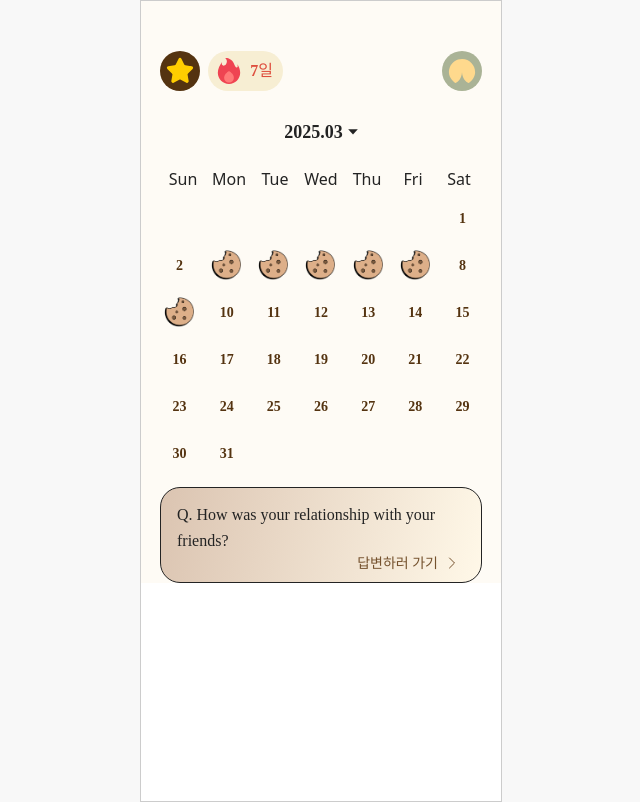
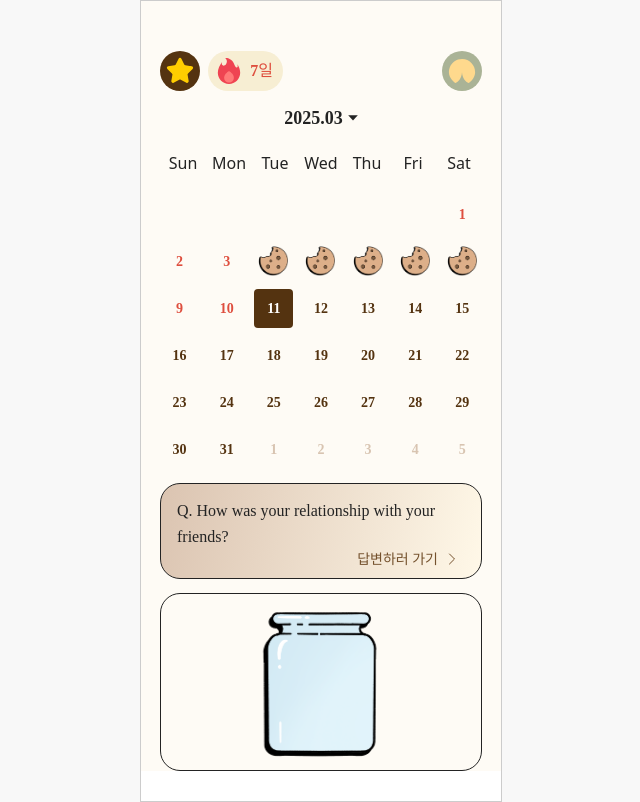
Before and after one commit to EFUB5-copybara/Frontend, a React (Vite) app in the folder qrumble/: page / in a window 1280 px wide. Shown: the whole page, without its empty margins (319-959 px from the left). Built offline with nearby package versions, Linux system fonts and the light colour scheme; a web font is replaced by a local one.

Commit message:
modify: homepage

```diff
--- a/qrumble/src/home/HomePage.jsx
+++ b/qrumble/src/home/HomePage.jsx
@@ -4,6 +4,7 @@ import MissionBar from "./components/MissionBar";
 import MonthSelector from "./components/MonthSelector";
 import Calendar from "./components/Calendar";
 import DailyQuestion from "./components/DailyQuestion";
+import Cookiejar from "./components/Cookiejar";
 
 function HomePage() {
   const [year, setYear] = useState(2025);
@@ -17,9 +18,12 @@ function HomePage() {
   return (
     <Container>
       <MissionBar />
-      <MonthSelector year={year} month={month} onClick={handleMonthClick} />
-      <Calendar year={year} month={month} />
+      <CalendarContainer>
+        <MonthSelector year={year} month={month} onClick={handleMonthClick} />
+        <Calendar year={year} month={month} />
+      </CalendarContainer>
       <DailyQuestion onClick={() => console.log("답변 페이지로 이동")} />
+      <Cookiejar />
     </Container>
   );
 }
@@ -33,3 +37,8 @@ const Container = styled.div`
   background-color: ${({ theme }) => theme.colors.ivory3};
   gap: 14px;
 `;
+
+const CalendarContainer = styled.div`
+  gap: 0;
+  min-height: 322px;
+`;
--- a/qrumble/src/home/components/Calendar.jsx
+++ b/qrumble/src/home/components/Calendar.jsx
@@ -5,23 +5,34 @@ import cookieImg from "../../assets/image/cookie.png";
 const WEEK_DAYS = ["Sun", "Mon", "Tue", "Wed", "Thu", "Fri", "Sat"];
 
 function Calendar({ year, month }) {
-  const today = new Date();
-  const currentDate = new Date(year, month - 1);
+  const today = new Date(2025, 2, 11); // 테스트용 오늘 (2025.03.09)
+  const currentFirstDate = new Date(year, month - 1, 1);
+  const currentLastDate = new Date(year, month, 0).getDate();
+  const firstDay = currentFirstDate.getDay();
 
-  const firstDay = new Date(year, month - 1, 1).getDay(); // 시작 요일
-  const lastDate = new Date(year, month, 0).getDate(); // 마지막 날짜
+  const totalCellsNeeded = firstDay + currentLastDate;
+  const displayCells = totalCellsNeeded <= 35 ? 35 : 42;
+  const nextMonthPreviewCount = displayCells - totalCellsNeeded;
 
   const days = [];
 
-  // 빈 칸 채우기
-  for (let i = 0; i < firstDay; i++) {
-    days.push(null);
+  // 현재 월 날짜들
+  for (let i = 1; i <= currentLastDate; i++) {
+    days.push({
+      date: i,
+      type: "current",
+    });
   }
 
-  // 날짜 채우기
-  for (let i = 1; i <= lastDate; i++) {
-    days.push(i);
+  // 다음 달 날짜들
+  for (let i = 1; i <= nextMonthPreviewCount; i++) {
+    days.push({
+      date: i,
+      type: "next",
+    });
   }
+
+  const attendedDates = [4, 5, 6, 7, 8];
 
   return (
     <Wrapper>
@@ -31,23 +42,45 @@ function Calendar({ year, month }) {
         ))}
       </WeekRow>
       <DaysGrid>
-        {days.map((date, idx) => {
+        {Array(firstDay)
+          .fill(null)
+          .map((_, idx) => (
+            <DayCell key={`empty-${idx}`} />
+          ))}
+        {days.map((item, idx) => {
           const isToday =
+            item.type === "current" &&
             today.getFullYear() === year &&
             today.getMonth() === month - 1 &&
-            today.getDate() === date;
+            today.getDate() === item.date;
 
-          const isCookieDate = [3, 4, 5, 6, 7, 9].includes(date); // 출석 날짜 예시
+          const isPast =
+            item.type === "current" &&
+            new Date(year, month - 1, item.date) < today;
+
+          const isCookie =
+            item.type === "current" &&
+            attendedDates.includes(item.date) &&
+            isPast;
+
+          const isMissed =
+            item.type === "current" &&
+            isPast &&
+            !attendedDates.includes(item.date);
 
           return (
-            <DayCell key={idx}>
-              {date && (
+            <DayCell key={`day-${idx}`}>
+              {item.type === "next" ? (
+                <DateText $color="brown3">{item.date}</DateText>
+              ) : isCookie ? (
+                <CookieIcon src={cookieImg} alt="cookie" />
+              ) : (
                 <DateBox $isToday={isToday}>
-                  {isCookieDate ? (
-                    <CookieIcon src={cookieImg} alt="cookie" />
-                  ) : (
-                    <DateText $isToday={isToday}>{date}</DateText>
-                  )}
+                  <DateText
+                    $color={isToday ? "white" : isMissed ? "error" : "primary"}
+                  >
+                    {item.date}
+                  </DateText>
                 </DateBox>
               )}
             </DayCell>
@@ -62,13 +95,12 @@ export default Calendar;
 
 const Wrapper = styled.div`
   width: 100%;
-  padding-top: 8px;
 `;
 
 const WeekRow = styled.div`
   display: grid;
   grid-template-columns: repeat(7, 1fr);
-  margin-bottom: 8px;
+  margin-bottom: 20px;
 `;
 
 const WeekDay = styled.div`
@@ -86,11 +118,9 @@ const DaysGrid = styled.div`
 const DayCell = styled.div`
   width: 39px;
   height: 39px;
-  position: relative;
   display: flex;
   justify-content: center;
   align-items: center;
-  margin: 0 auto;
 `;
 
 const DateBox = styled.div`
@@ -109,8 +139,7 @@ const DateBox = styled.div`
 
 const DateText = styled.div`
   ${({ theme }) => theme.typography.nunitoSubtitle14SB};
-  color: ${({ $isToday, theme }) =>
-    $isToday ? theme.colors.white : theme.colors.primary};
+  color: ${({ $color, theme }) => theme.colors[$color || "primary"]};
 `;
 
 const CookieIcon = styled.img`
--- /dev/null
+++ b/qrumble/src/home/components/Cookiejar.jsx
@@ -0,0 +1,27 @@
+import React from "react";
+import styled from "styled-components";
+import cookiejar0Img from "../../assets/image/cookie_jar0.png";
+
+function Cookiejar() {
+  return (
+    <Wrapper>
+      <CookieJar src={cookiejar0Img} alt="cookie jar" />
+    </Wrapper>
+  );
+}
+
+export default Cookiejar;
+
+const Wrapper = styled.div`
+  width: 100%;
+  height: 178px;
+  border-radius: 20px;
+  padding: 0 70px;
+  border: 1px solid ${({ theme }) => theme.colors.black};
+  position: relative;
+  box-sizing: border-box;
+`;
+
+const CookieJar = styled.img`
+  width: 100%;
+`;
--- a/qrumble/src/home/components/MissionBar.jsx
+++ b/qrumble/src/home/components/MissionBar.jsx
@@ -31,7 +31,7 @@ const Bar = styled.div`
   align-items: center;
   width: 322px;
   height: 40px;
-  padding-bottom: 14px;
+  padding: none;
 `;
 
 const Left = styled.div`
--- a/qrumble/src/home/components/MonthSelector.jsx
+++ b/qrumble/src/home/components/MonthSelector.jsx
@@ -21,6 +21,7 @@ const Wrapper = styled.div`
   display: flex;
   justify-content: center;
   align-items: center;
+  margin-bottom: 20px;
 `;
 
 const MonthButton = styled.button`
```
Also changed, not shown: qrumble/src/assets/image/cookie_jar0.png (added).
